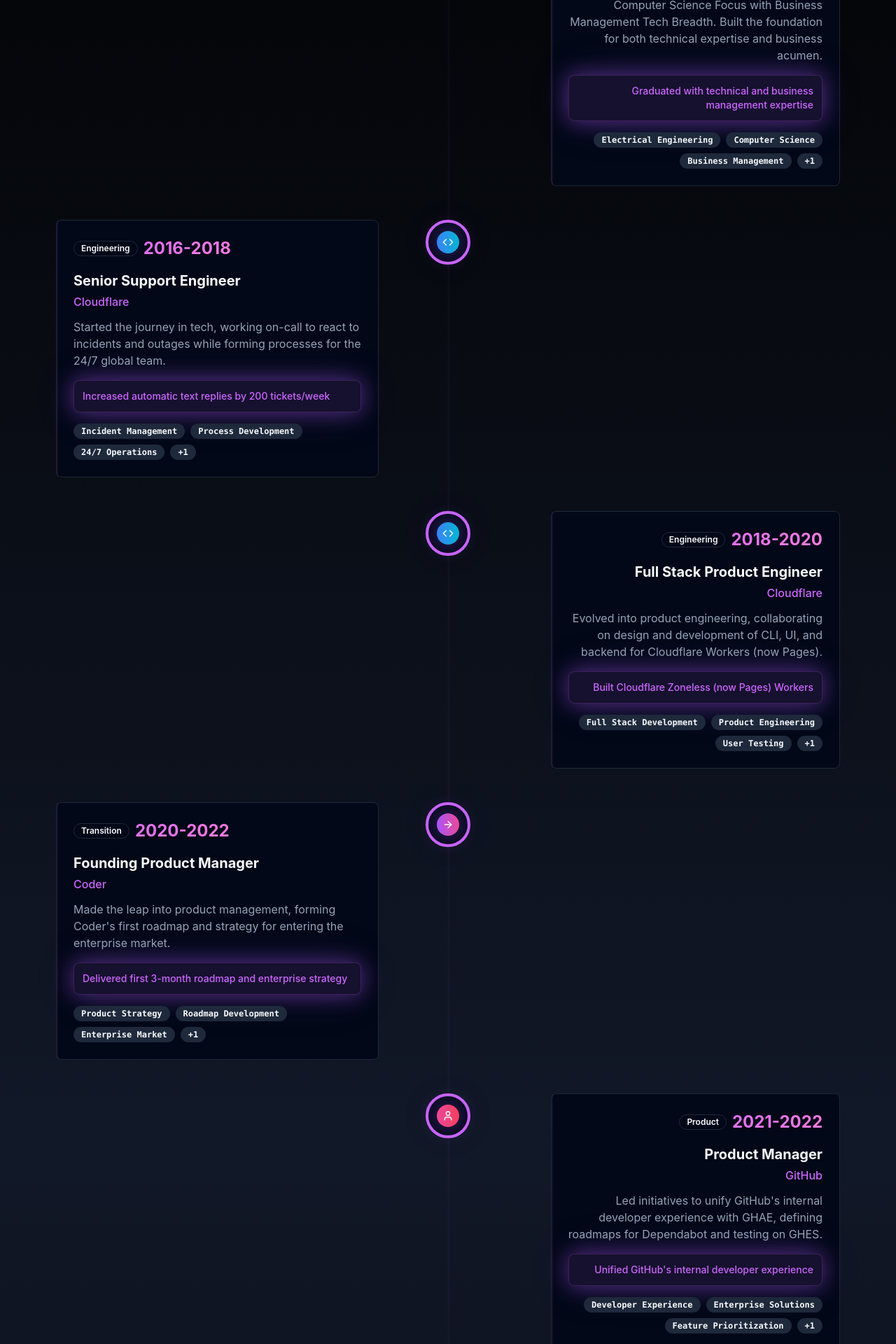
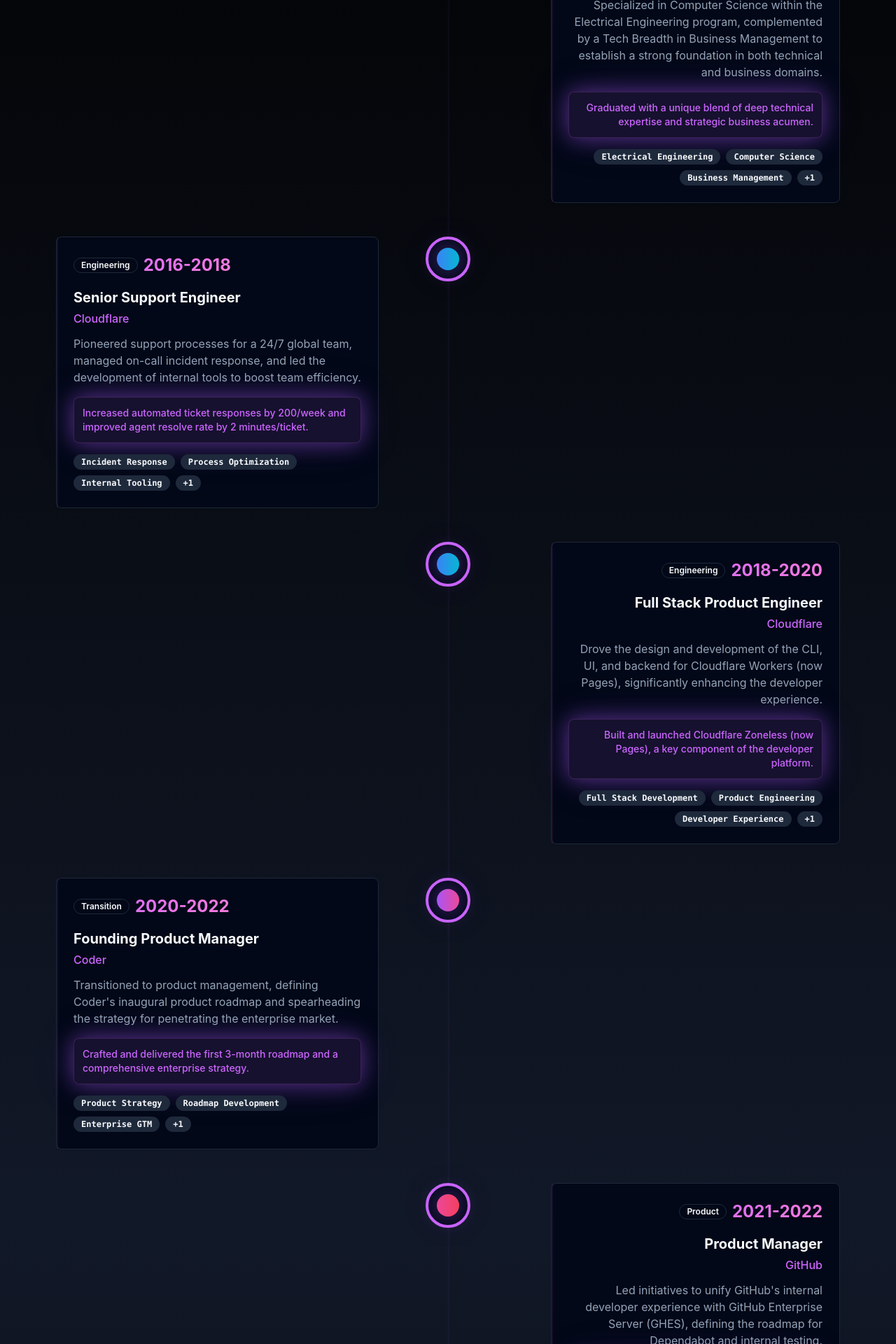
Before and after one commit to exvuma/exvuma.me, a React (Vite) app: page / in a window 1280 px wide. Shown: the part 2860-4780 px from the top of the page at 70% size. Built offline with nearby package versions, Linux system fonts and the light colour scheme.

Commit message:
corrected resume and added details

```diff
--- a/src/components/Timeline.tsx
+++ b/src/components/Timeline.tsx
@@ -10,7 +10,6 @@
   const [visibleItems, setVisibleItems] = useState(new Set());
   const observerRef = useRef<IntersectionObserver | null>(null);
   const { ref: timelineRef, visibleItems: staggeredItems } = useStaggeredAnimation(8, 200);
-
   const timelineData = [
     {
       id: 1,
@@ -18,10 +17,10 @@
       role: "Bachelor of Science - Electrical Engineering",
       company: "UCLA",
       type: "education",
-      description: "Computer Science Focus with Business Management Tech Breadth. Built the foundation for both technical expertise and business acumen.",
+      description: "Specialized in Computer Science within the Electrical Engineering program, complemented by a Tech Breadth in Business Management to establish a strong foundation in both technical and business domains.",
       skills: ["Electrical Engineering", "Computer Science", "Business Management", "Technical Foundation"],
-      icon: GraduationCap,
-      achievement: "Graduated with technical and business management expertise"
+      icon: "GraduationCap",
+      achievement: "Graduated with a unique blend of deep technical expertise and strategic business acumen."
     },
     {
       id: 2,
@@ -29,10 +28,10 @@
       role: "Senior Support Engineer",
       company: "Cloudflare",
       type: "engineering",
-      description: "Started the journey in tech, working on-call to react to incidents and outages while forming processes for the 24/7 global team.",
-      skills: ["Incident Management", "Process Development", "24/7 Operations", "Internal Tools"],
-      icon: Code,
-      achievement: "Increased automatic text replies by 200 tickets/week"
+      description: "Pioneered support processes for a 24/7 global team, managed on-call incident response, and led the development of internal tools to boost team efficiency.",
+      skills: ["Incident Response", "Process Optimization", "Internal Tooling", "SLA Management"],
+      icon: "Code",
+      achievement: "Increased automated ticket responses by 200/week and improved agent resolve rate by 2 minutes/ticket."
     },
     {
       id: 3,
@@ -40,10 +39,10 @@
       role: "Full Stack Product Engineer",
       company: "Cloudflare",
       type: "engineering",
-      description: "Evolved into product engineering, collaborating on design and development of CLI, UI, and backend for Cloudflare Workers (now Pages).",
-      skills: ["Full Stack Development", "Product Engineering", "User Testing", "Developer Experience"],
-      icon: Code,
-      achievement: "Built Cloudflare Zoneless (now Pages) Workers"
+      description: "Drove the design and development of the CLI, UI, and backend for Cloudflare Workers (now Pages), significantly enhancing the developer experience.",
+      skills: ["Full Stack Development", "Product Engineering", "Developer Experience", "User Testing"],
+      icon: "Code",
+      achievement: "Built and launched Cloudflare Zoneless (now Pages), a key component of the developer platform."
     },
     {
       id: 4,
@@ -51,10 +50,10 @@
       role: "Founding Product Manager",
       company: "Coder",
       type: "transition",
-      description: "Made the leap into product management, forming Coder's first roadmap and strategy for entering the enterprise market.",
-      skills: ["Product Strategy", "Roadmap Development", "Enterprise Market", "FOSS to Enterprise"],
-      icon: ArrowRight,
-      achievement: "Delivered first 3-month roadmap and enterprise strategy"
+      description: "Transitioned to product management, defining Coder's inaugural product roadmap and spearheading the strategy for penetrating the enterprise market.",
+      skills: ["Product Strategy", "Roadmap Development", "Enterprise GTM", "FOSS to Enterprise"],
+      icon: "ArrowRight",
+      achievement: "Crafted and delivered the first 3-month roadmap and a comprehensive enterprise strategy."
     },
     {
       id: 5,
@@ -62,10 +61,10 @@
       role: "Product Manager",
       company: "GitHub",
       type: "product",
-      description: "Led initiatives to unify GitHub's internal developer experience with GHAE, defining roadmaps for Dependabot and testing on GHES.",
-      skills: ["Developer Experience", "Enterprise Solutions", "Feature Prioritization", "Internal Tools"],
-      icon: User,
-      achievement: "Unified GitHub's internal developer experience"
+      description: "Led initiatives to unify GitHub's internal developer experience with GitHub Enterprise Server (GHES), defining the roadmap for Dependabot and internal testing.",
+      skills: ["Developer Experience", "Enterprise Solutions", "Feature Prioritization", "Roadmap Definition"],
+      icon: "User",
+      achievement: "Acquired 60 enterprise customers by launching Dependabot updates on GHES."
     },
     {
       id: 6,
@@ -73,34 +72,35 @@
       role: "Senior Product Manager",
       company: "FireHydrant",
       type: "product",
-      description: "Shaped long and short-term product strategy for incident management, working closely with marketing on GTM and sales enablement.",
-      skills: ["Product Strategy", "Incident Management", "Go-to-Market", "Sales Enablement"],
-      icon: User,
-      achievement: "Defined comprehensive incident management strategy"
+      description: "Shaped the long and short-term product strategy for incident management, aligning with marketing for go-to-market execution and sales enablement.",
+      skills: ["Product Strategy", "Incident Management", "Go-to-Market Strategy", "Sales Enablement"],
+      icon: "User",
+      achievement: "Defined and executed a comprehensive incident management product strategy."
     },
     {
       id: 7,
-      year: "2023-Present",
+      year: "2023",
+      role: "Founding PM - Roamly",
+      company: "Outdoorsy",
+      type: "product",
+      description: "As the Founding Product Manager for Roamly, I defined and launched new insurance products, working directly with founders on the vision and strategy to secure investor funding.",
+      skills: ["Product Innovation", "Insurtech", "Founder Collaboration", "Investment Strategy"],
+      icon: "Briefcase",
+      achievement: "Successfully launched 3 new insurance products and onboarded over 200 users to Roamly Care."
+    },
+    {
+      id: 8,
+      year: "2024-Present",
       role: "Senior Product Manager",
       company: "Outdoorsy",
       type: "product",
-      description: "Leading AI/ML initiatives and product development, driving significant revenue growth through innovative features and data-driven decisions.",
-      skills: ["AI/ML Strategy", "Machine Learning", "Revenue Growth", "Data-Driven Product"],
-      icon: User,
-      achievement: "Delivered $5M+ annualized revenue through ML ranking model"
-    },
-    {
-      id: 8,
-      year: "Current",
-      role: "Founding PM - Roamly",
-      company: "Outdoorsy",
-      type: "product",
-      description: "Defining and launching insurance products as Founding Product Manager, collaborating with founders on strategy and vision for investor funding.",
-      skills: ["Product Innovation", "Insurance Tech", "Founder Collaboration", "Investment Strategy"],
-      icon: Briefcase,
-      achievement: "Launched 3 insurance products & 200+ Roamly Care users"
+      description: "Leading AI/ML product initiatives, including a new ranking model that significantly boosts conversion rates and revenue through data-driven enhancements.",
+      skills: ["AI/ML Product Strategy", "Machine Learning Models", "Revenue Growth", "Data-Driven Decisions"],
+      icon: "User",
+      achievement: "Drove $1.2M-$3M in projected annualized revenue by increasing booking sealed CVR by 5%."
     }
   ];
+
 
   useEffect(() => {
     observerRef.current = new IntersectionObserver(
@@ -171,7 +171,7 @@
                   className={`timeline-item relative flex ${
                     // Mobile: always left-aligned, Desktop: alternating
                     'md:' + (isLeft ? 'justify-end' : 'justify-start')
-                  }`}
+                    }`}
                 >
                   {/* Mobile-optimized Timeline Node */}
                   <div className={`absolute left-3 md:left-1/2 md:transform md:-translate-x-1/2 w-6 h-6 md:w-16 md:h-16 rounded-full bg-background border-2 md:border-4 border-primary flex items-center justify-center z-10 transition-all duration-1000 ${isStaggerVisible ? 'scale-100 opacity-100' : 'scale-75 opacity-0'}`}>
@@ -182,10 +182,9 @@
 
                   {/* Mobile-optimized Content Card */}
                   <div className={`w-full pl-12 md:w-5/12 ${isLeft ? 'md:pr-8' : 'md:pl-8'}`}>
-                    <Card className={`transition-all duration-1000 card-3d narrative-indicator ${
-                      isVisible ? 'opacity-100 translate-y-0 active' : 'opacity-0 translate-y-8'
-                    } ${isLeft ? 'md:text-right' : 'md:text-left'}`}
-                    style={{ transitionDelay: `${index * 200}ms` }}>
+                    <Card className={`transition-all duration-1000 card-3d narrative-indicator ${isVisible ? 'opacity-100 translate-y-0 active' : 'opacity-0 translate-y-8'
+                      } ${isLeft ? 'md:text-right' : 'md:text-left'}`}
+                      style={{ transitionDelay: `${index * 200}ms` }}>
                       <CardContent className="p-4 md:p-6">
                         <div className={`flex flex-col md:flex-row items-start md:items-center ${isLeft ? 'md:justify-end' : 'md:justify-start'} mb-3 md:mb-4 gap-2`}>
                           <Badge variant="outline" className="text-xs magnetic-effect">
```
